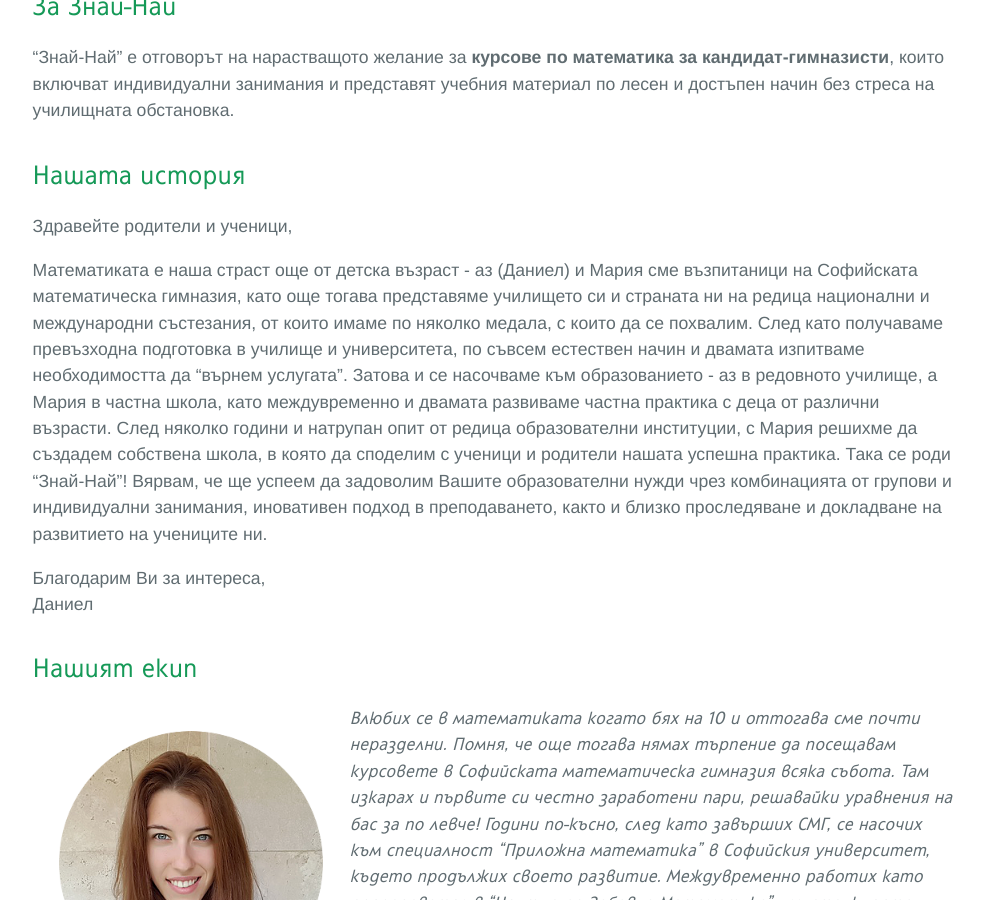
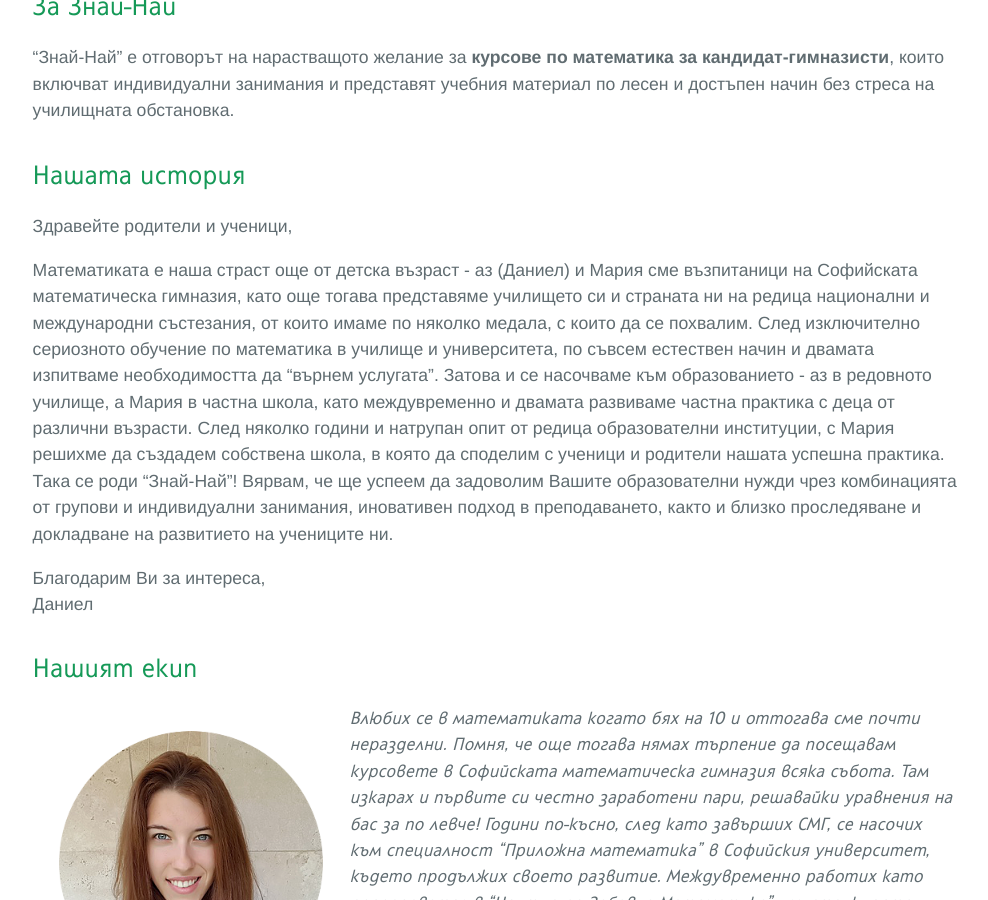
Before and after one commit to znainai/znainai.github.io, a Jekyll site: the page built from _pages/about-us.md, in a window 1280 px wide and 900 px high, scrolled down 329 px. Shown: the whole window, without its empty margins (145-1133 px from the left). Built offline with Jekyll 4.4.1, drawn with Linux system fonts in a browser that asks for light colours.

Commit message:
Update about-us.md

```diff
--- a/_pages/about-us.md
+++ b/_pages/about-us.md
@@ -10,7 +10,7 @@
 
 Здравейте родители и ученици,
 
-Математиката е наша страст още от детска възраст - аз (Даниел) и Мария сме възпитаници на Софийската математическа гимназия, като още тогава представяме училището си и страната ни на редица национални и международни състезания, от които имаме по няколко медала, с които да се похвалим. След като получаваме превъзходна подготовка в училище и университета, по съвсем естествен начин и двамата изпитваме необходимостта да “върнем услугата”. Затова и се насочваме към образованието - аз в редовното училище, а Мария в частна школа, като междувременно и двамата развиваме частна практика с деца от различни възрасти. След няколко години и натрупан опит от редица образователни институции, с Мария решихме да създадем собствена школа, в която да споделим с ученици и родители нашата успешна практика. Така се роди “Знай-Най”! Вярвам, че ще успеем да задоволим Вашите образователни нужди чрез комбинацията от групови и индивидуални занимания, иновативeн подход в преподаването, както и близко проследяване и докладване на развитието на учениците ни.
+Математиката е наша страст още от детска възраст - аз (Даниел) и Мария сме възпитаници на Софийската математическа гимназия, като още тогава представяме училището си и страната ни на редица национални и международни състезания, от които имаме по няколко медала, с които да се похвалим. След изключително сериозното обучение по математика в училище и университета, по съвсем естествен начин и двамата изпитваме необходимостта да “върнем услугата”. Затова и се насочваме към образованието - аз в редовното училище, а Мария в частна школа, като междувременно и двамата развиваме частна практика с деца от различни възрасти. След няколко години и натрупан опит от редица образователни институции, с Мария решихме да създадем собствена школа, в която да споделим с ученици и родители нашата успешна практика. Така се роди “Знай-Най”! Вярвам, че ще успеем да задоволим Вашите образователни нужди чрез комбинацията от групови и индивидуални занимания, иновативeн подход в преподаването, както и близко проследяване и докладване на развитието на учениците ни.
 
 Благодарим Ви за интереса,\\
 Даниел
```
